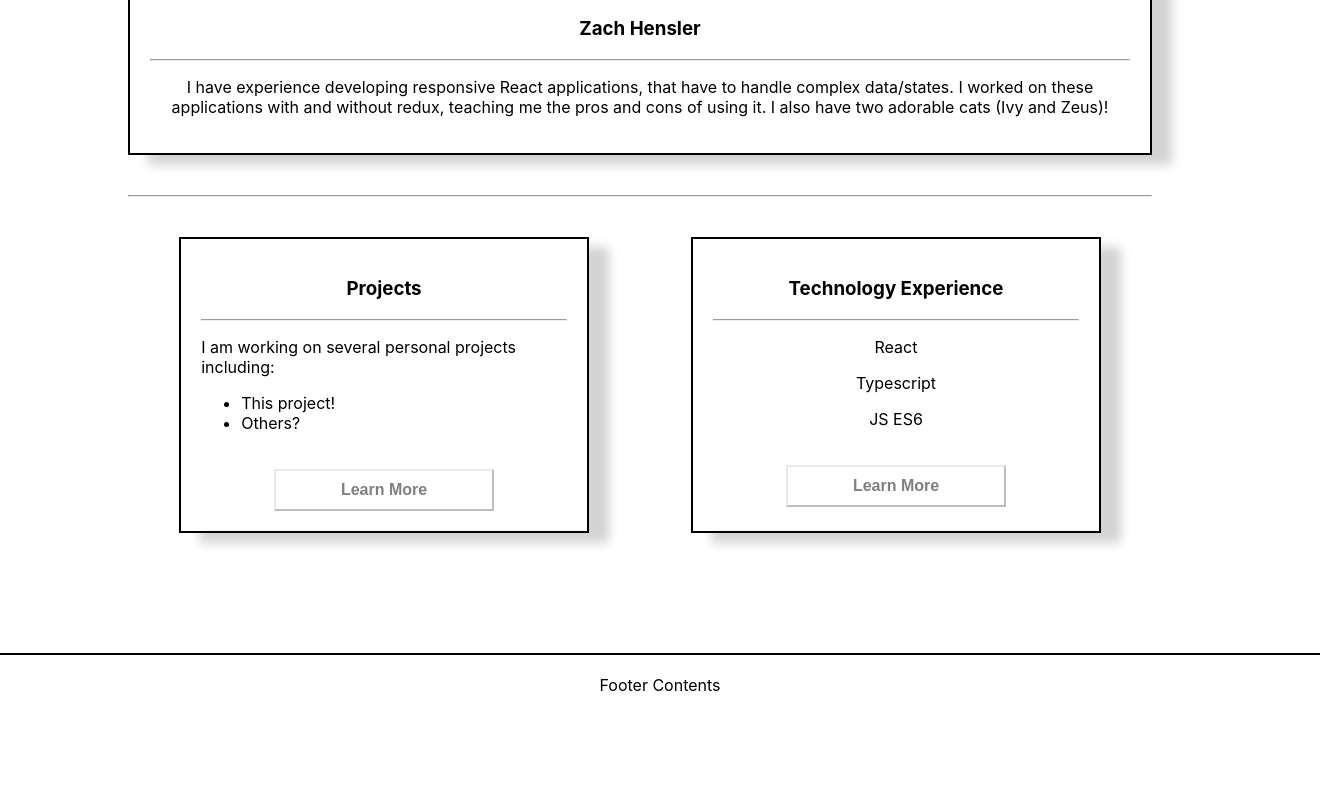
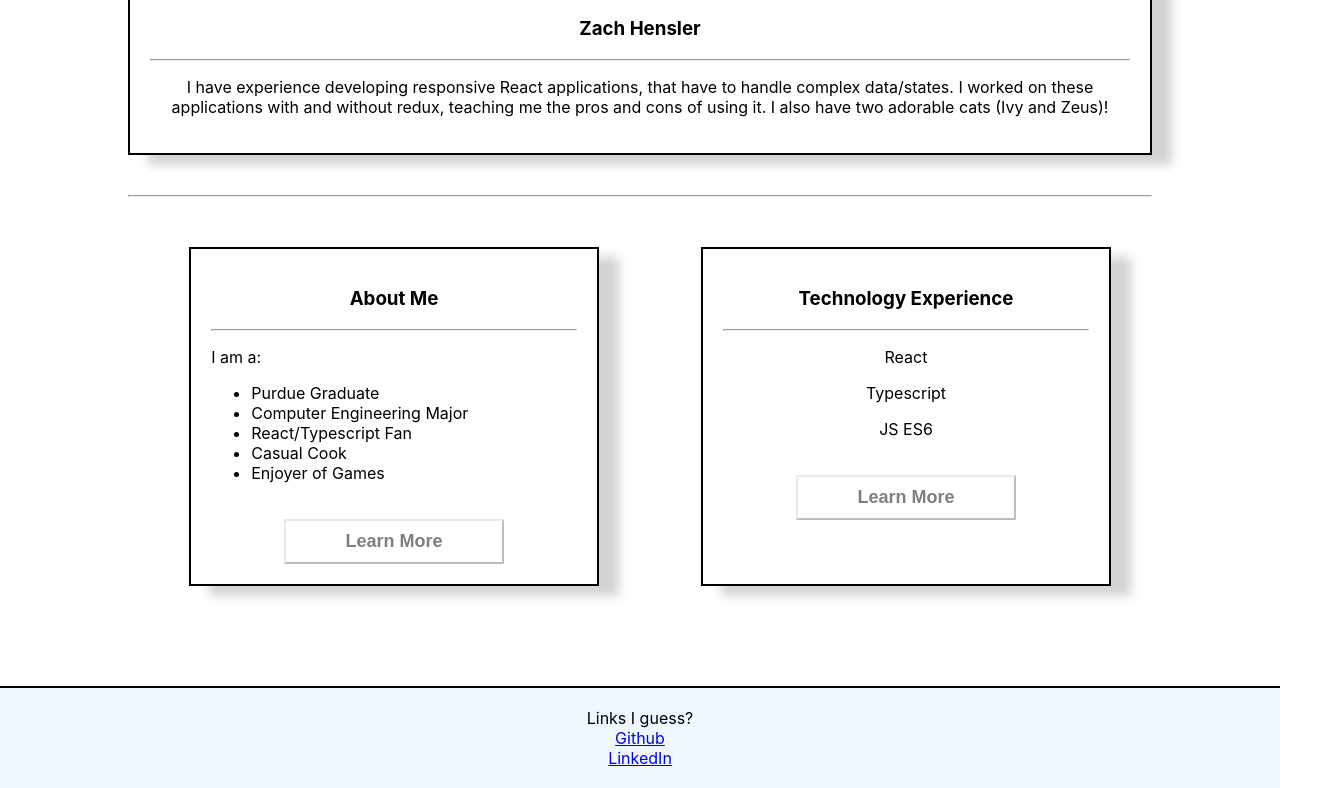
Before and after one commit to zach-hensler/homepage, a React (Create React App) app: page / in a window 1280 px wide. Shown: the part 999-1787 px from the top of the page, 1320 px wide, since content can reach past the window. Before the commit the page ends 1714 px from the top, so only its background shows below. Built offline with nearby package versions, Linux system fonts and the light colour scheme.

Commit message:
Add Technology Page

```diff
--- a/src/components/Footer.tsx
+++ b/src/components/Footer.tsx
@@ -5,7 +5,13 @@ import "../css/App.css";
 export const Footer:React.FC = () => {
     return (
         <div className="footer">
-            Footer Contents
+            Links I guess?
+            <div><a href="https://github.com/zach-hensler" rel="noreferrer noopener" target="_blank">
+                Github
+            </a></div>
+            <div><a href="https://www.linkedin.com/in/zhensler/" rel="noreferrer noopener" target="_blank">
+                LinkedIn
+            </a></div>
         </div>
     );
 };
--- a/src/components/WorkflowRenderer.tsx
+++ b/src/components/WorkflowRenderer.tsx
@@ -1,12 +1,11 @@
 import React from "react";
-import { useNavigation, useScreenSize } from "../hooks";
+import { useNavigation } from "../hooks";
 import { routes } from "../constants/routes";
 import "../css/App.css";
 
 export const WorkflowRenderer = () => {
     const { currentRoute } = useNavigation();
-    const screenSize = useScreenSize();
 
-    const className = screenSize === "large" ? "workflow-container" : "workflow-container-small";
+    const className = "workflow-container";
     return <div className={className}>{routes[currentRoute]}</div>;
 };
--- a/src/constants/routes.tsx
+++ b/src/constants/routes.tsx
@@ -1,9 +1,8 @@
 import React from "react";
-import { Home, About } from "../workflows";
-import { Projects } from "../workflows/Projects";
+import { Home, About, Technology } from "../workflows";
 
 export const routes: {[path: string]: JSX.Element} = {
     Home: <Home />,
-    Projects: <Projects />,
+    Technology: <Technology />,
     About: <About />,
 };
--- a/src/css/App.css
+++ b/src/css/App.css
@@ -1,26 +1,30 @@
 .App {
   text-align: center;
+  min-height: 95vh;
+
 }
 
 .workflow-container {
   width: 60%;
   min-width: 350px;
   margin: auto;
-}
-
-.workflow-container-small {
-  width: 80%;
-  min-width: 350px;
-  margin: auto;
+  background-color: white;
 }
 
 .footer {
   width: 100%;
   margin: 80px 0 0 0;
-  padding: 20px;
+  padding: 20px 0;
   border-top: solid black 2px;
+  background-color: aliceblue;
 }
 
 .float-right {
   float: right;
 }
+
+@media (max-width: 1700px) {
+  .workflow-container {
+    width: 80%;
+  }
+}
--- a/src/css/Card.css
+++ b/src/css/Card.css
@@ -12,7 +12,7 @@
     justify-content: center;
     width: 40%;
     min-width: 300px;
-    margin-bottom: 40px;
+    margin: 10px 20px 20px 40px;
 }
 
 .card-container {
@@ -29,6 +29,7 @@
     display: flex;
     justify-content: space-around;
     flex-wrap: wrap;
+    margin-bottom: 40px;
 }
 
 .card-image {
@@ -50,6 +51,7 @@
 }
 
 .card-button {
+    cursor: pointer;
     width: 60%;
     background-color: white;
     opacity: 50%;
@@ -59,6 +61,10 @@
     padding-top: 10px;
     padding-bottom: 10px;
     font-weight: bold;
-    font-size: medium;
+    font-size: large;
     color: black;
 }
+.card-button:hover {
+    background-color: blue;
+    color: white;
+}
--- a/src/css/Header.css
+++ b/src/css/Header.css
@@ -15,7 +15,7 @@
     background-color: transparent;
     border-radius: 0;
     border-width: 0 2px 0 2px;
-    border-color: grey;
+    border-color: lightgrey;
     padding: 20px;
     margin: 0 10px 0 10px;
     font-size: medium;
--- a/src/workflows/About.tsx
+++ b/src/workflows/About.tsx
@@ -8,7 +8,12 @@ export const About:React.FC = () => {
                 <li>I am a Purdue Graduate</li>
                 <li>I am a front end develop proficient in React</li>
                 <li>I am not a fan of css</li>
-                <li><a href="https://github.com/zach-hensler" rel="noreferrer noopener" target="_blank">Checkout my github</a></li>
+                <li><a href="https://github.com/zach-hensler" rel="noreferrer noopener" target="_blank">
+                    Checkout my github
+                </a></li>
+                <li><a href="https://www.linkedin.com/in/zhensler/" rel="noreferrer noopener" target="_blank">
+                    My LinkedIn
+                </a></li>
             </ul>
         </div>
     );
--- a/src/workflows/Home.tsx
+++ b/src/workflows/Home.tsx
@@ -28,18 +28,21 @@ export const Home:React.FC = () => {
             <CardRow
                 CardOne={
                     <Card
-                        cardHeader="Projects"
+                        cardHeader="About Me"
                         cardBody={
                             <div style={{ textAlign: "left" }}>
-                                <p>I am working on several personal projects including:</p>
+                                <p>I am a:</p>
                                 <ul>
-                                    <li>This project!</li>
-                                    <li>Others?</li>
+                                    <li>Purdue Graduate</li>
+                                    <li>Computer Engineering Major</li>
+                                    <li>React/Typescript Fan</li>
+                                    <li>Casual Cook</li>
+                                    <li>Enjoyer of Games</li>
                                 </ul>
                             </div>
                         }
                         buttonText="Learn More"
-                        onButtonClick={() => updateCurrentRoute("Projects")}
+                        onButtonClick={() => updateCurrentRoute("About")}
                     />
                 }
                 CardTwo={
@@ -53,7 +56,7 @@ export const Home:React.FC = () => {
                             </div>
                         }
                         buttonText="Learn More"
-                        onButtonClick={() => updateCurrentRoute("About")}
+                        onButtonClick={() => updateCurrentRoute("Technology")}
                     />
                 }
             />
--- /dev/null
+++ b/src/workflows/Technology.tsx
@@ -0,0 +1,51 @@
+import React from "react";
+
+import { ImageCard } from "../components";
+
+export const Technology = () => {
+    return (
+        <div>
+            <h2>Technology Choices for this Project</h2>
+            <ImageCard
+                imageSource="https://upload.wikimedia.org/wikipedia/commons/thumb/a/a7/React-icon.svg/2300px-React-icon.svg.png"
+                imageAltText="React"
+                imageSide="left"
+                headerText="React"
+                cardBody={
+                    <p>
+                        While React may be overkill for a simple page like this, I was still able to take
+                        advantage of it for this project.  React allows me to create reusable components, just
+                        like this card!  Encouraging code reuse and simplifying state management.
+                    </p>
+                }
+            />
+            <ImageCard
+                imageSource="https://cdn.icon-icons.com/icons2/2415/PNG/512/typescript_original_logo_icon_146317.png"
+                imageAltText="Typescript"
+                imageSide="right"
+                headerText="Typescript"
+                cardBody={
+                    <p>
+                        After I tried Typescript back in June 2021, I couldn&apos;t go back.  While it takes a little
+                        extra typing every time you create a new component, it clears up so much confusion down the road.
+                        Making the initial investment worthwhile.
+                    </p>
+                }
+            />
+            <ImageCard
+                imageSource="https://upload.wikimedia.org/wikipedia/commons/thumb/d/d9/Node.js_logo.svg/590px-Node.js_logo.svg.png?20170401104355"
+                imageAltText="Node JS"
+                imageSide="left"
+                headerText="Node Modules"
+                cardBody={
+                    <p>
+                        I chose to use as FEW node modules as possible for this project, trying to
+                        build everything myself instead.  While in a commercial product, that&apos;s not
+                        going to always be the best choice.  Time equals money!  But in this case, I
+                        wanted the learning experience and to have full creative control over the project.
+                    </p>
+                }
+            />
+        </div>
+    );
+};
--- a/src/workflows/index.ts
+++ b/src/workflows/index.ts
@@ -1,2 +1,4 @@
 export * from "./Home";
 export * from "./About";
+export * from "./Projects";
+export * from "./Technology";
```
